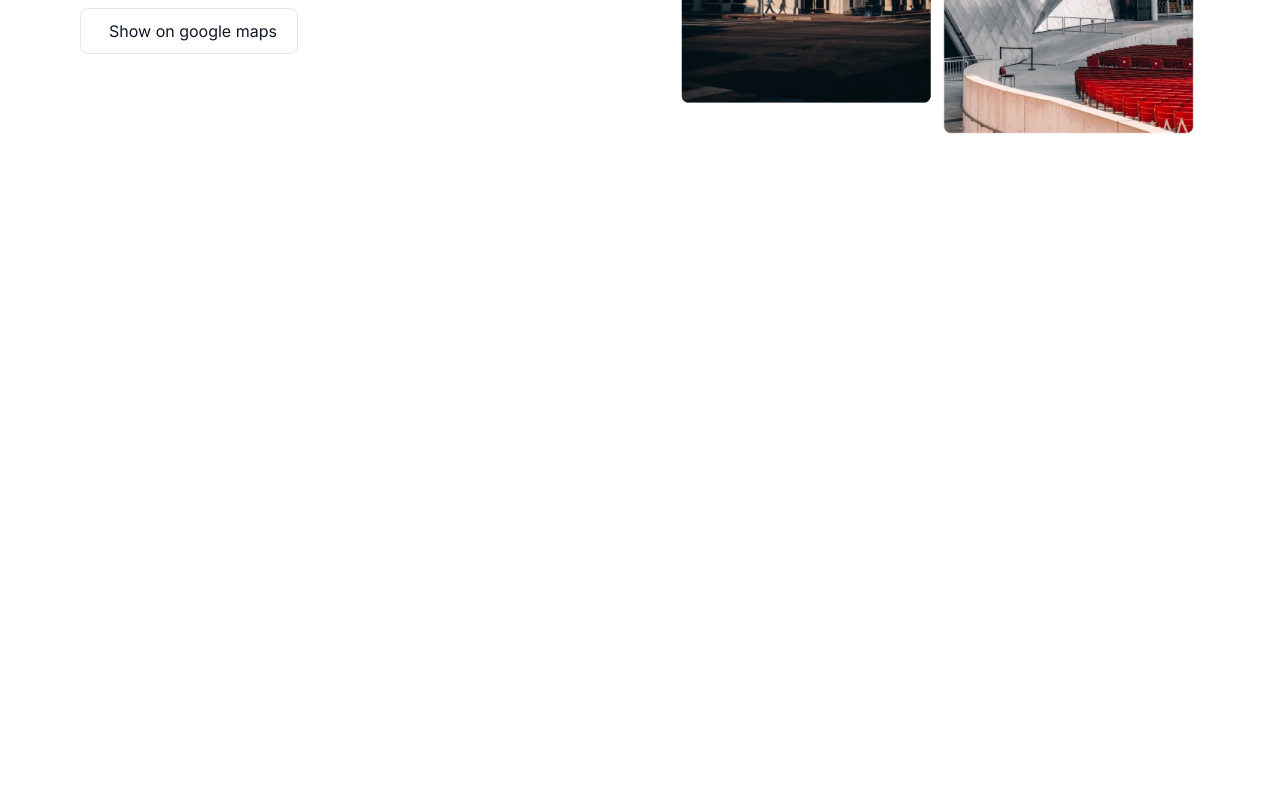
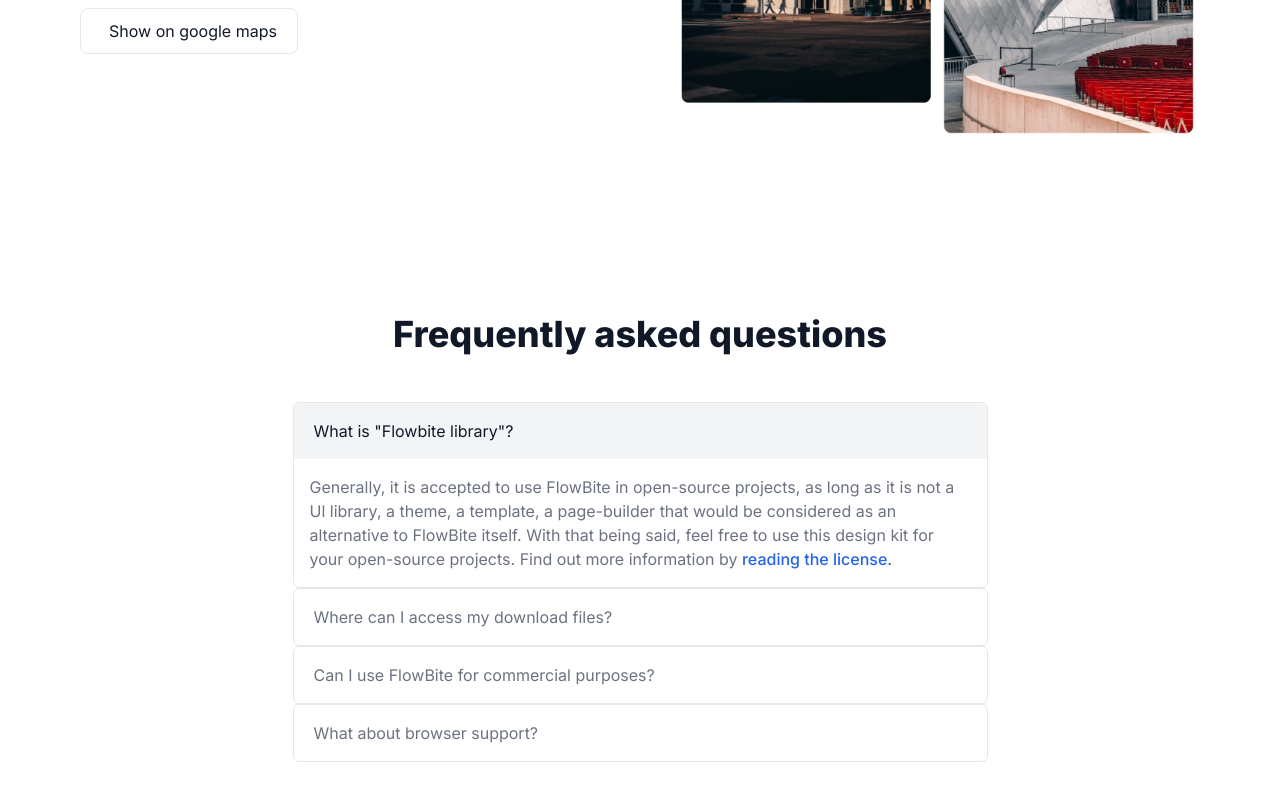
Before and after one commit to john-eleos/Event-Website, a Next.js app: page / in a window 1280 px wide. Shown: the part 3915-4715 px from the top of the page. Before the commit the page ends 4197 px from the top, so only its background shows below. Built offline with nearby package versions, Linux system fonts and the light colour scheme.

Commit message:
Added FAQ section

```diff
--- /dev/null
+++ b/app/components/FAQ.jsx
@@ -0,0 +1,84 @@
+import React from "react";
+
+const FAQ = () => {
+  return (
+    <>
+      <div className="flex-col justify-items-center px-4 py-8 lg:pb-24 lg:px-20">
+        <div className="mb-12">
+          <h1 className="text-4xl font-extrabold text-center">
+            Frequently asked questions
+          </h1>
+        </div>
+
+        <div className="max-w-[695px] flex-col bg-white">
+          <div className=" rounded-md border border-gray-200">
+            <div className="bg-gray-100 py-4">
+              <div className="flex items-center justify-between px-3">
+                <div className="flex flex-shrink-0 items-center">
+                  <i className="fa-solid fa-circle-question pr-2 text-base"></i>
+                  <p className="text-base">What is "Flowbite library"?</p>
+                </div>
+                <div className="flex items-center justify-center gap-4">
+                  <i className="fa-solid fa-angle-up text-base"></i>
+                </div>
+              </div>
+            </div>
+            <div>
+              <p className="p-4 text-base text-gray-500">
+                Generally, it is accepted to use FlowBite in open-source
+                projects, as long as it is not a Ul library, a theme, a
+                template, a page-builder that would be considered as an
+                alternative to FlowBite itself. With that being said, feel free
+                to use this design kit for your open-source projects. Find out
+                more information by{" "}
+                <span className="text-blue-600 font-medium">
+                  {" "}
+                  reading the license.
+                </span>
+              </p>
+            </div>
+          </div>
+          <div className="rounded-md border border-gray-200 bg-white py-4 text-gray-500">
+            <div className="flex items-center justify-between px-3">
+              <div className="flex flex-shrink-0 items-center">
+                <i className="fa-solid fa-circle-question pr-2 text-base"></i>
+                <p className="text-base">
+                  Where can I access my download files?
+                </p>
+              </div>
+              <div className="flex items-center justify-center gap-4">
+                <i className="fa-solid fa-angle-down text-base"></i>
+              </div>
+            </div>
+          </div>
+          <div className=" rounded-md border border-gray-200 bg-white py-4 text-gray-500">
+            <div className="flex items-center justify-between px-3">
+              <div className="flex flex-shrink-0 items-center">
+                <i className="fa-solid fa-circle-question pr-2 text-base"></i>
+                <p className="text-base">
+                  Can I use FlowBite for commercial purposes?
+                </p>
+              </div>
+              <div className="flex items-center justify-center gap-4">
+                <i className="fa-solid fa-angle-down text-base"></i>
+              </div>
+            </div>
+          </div>
+          <div className=" rounded-md border border-gray-200 bg-white py-4 text-gray-500">
+            <div className="flex items-center justify-between px-3">
+              <div className="flex flex-shrink-0 items-center">
+                <i className="fa-solid fa-circle-question pr-2 text-base"></i>
+                <p className="text-base">What about browser support?</p>
+              </div>
+              <div className="flex items-center justify-center gap-4">
+                <i className="fa-solid fa-angle-down text-base"></i>
+              </div>
+            </div>
+          </div>
+        </div>
+      </div>
+    </>
+  );
+};
+
+export default FAQ;
--- a/app/page.jsx
+++ b/app/page.jsx
@@ -6,6 +6,7 @@ import Socialproof from "./components/Socialproof";
 import Features from "./components/Features";
 import Team from "./components/Team";
 import Location from "./components/Location";
+import FAQ from "./components/FAQ";
 
 export default function Home() {
   return (
@@ -17,6 +18,7 @@ export default function Home() {
       <Features />
       <Team />
       <Location />
+      <FAQ />
     </>
   );
 }
```
